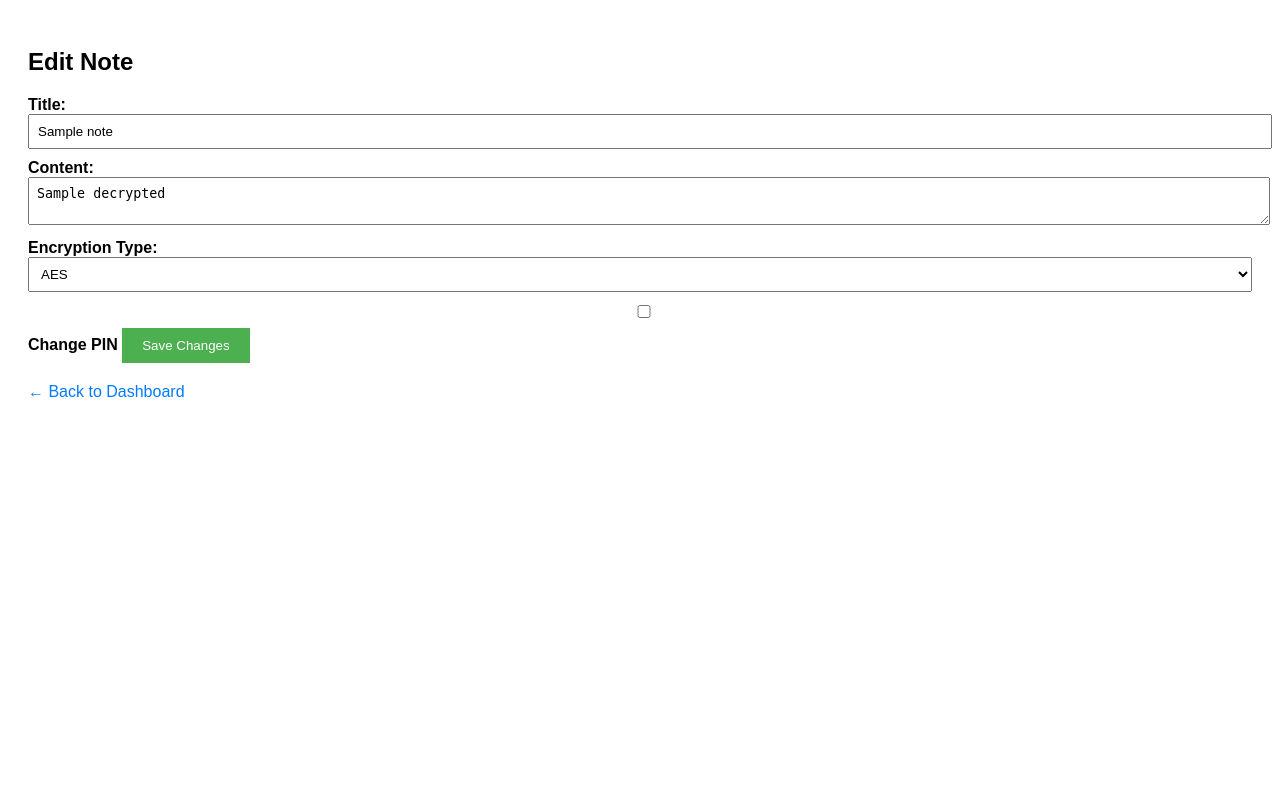
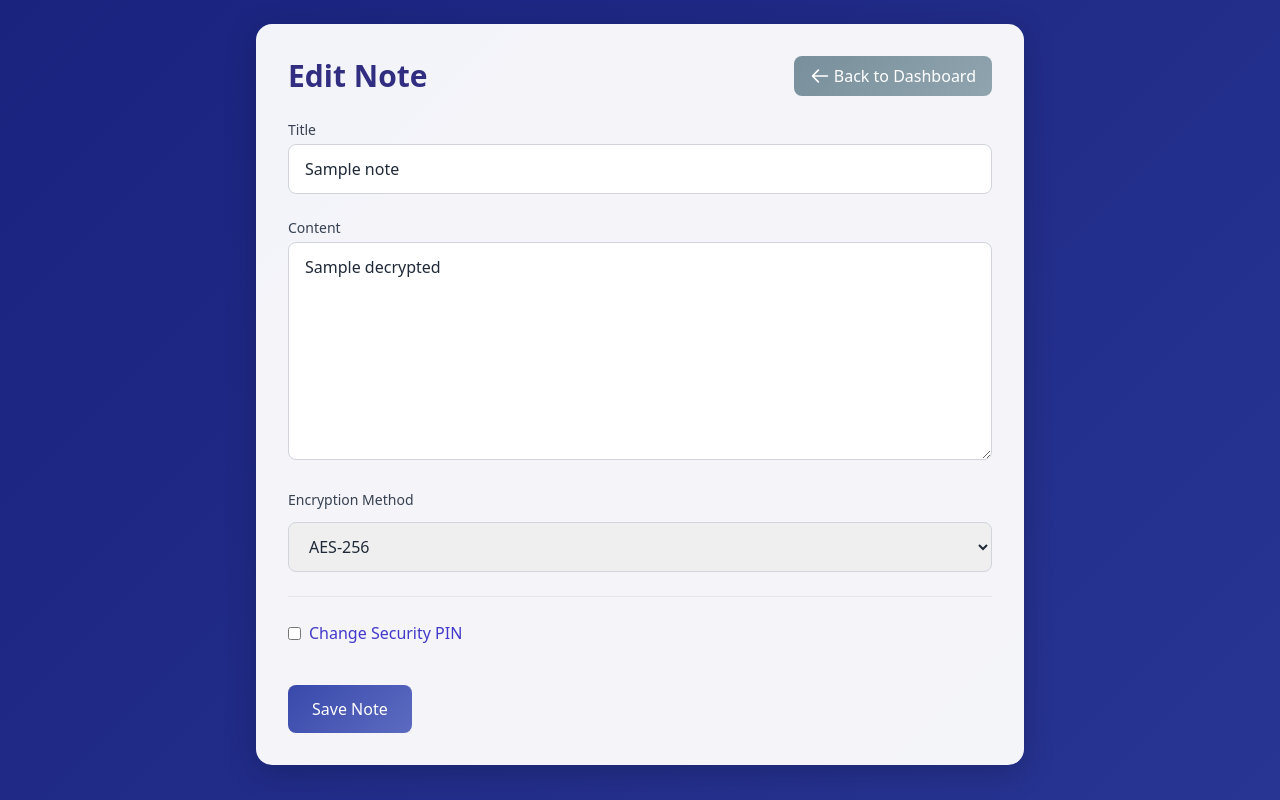
Before and after one commit to Harsha-k04/securanote, a Flask app: template securanote/templates/edit_note.html in a window 1280 px wide. Run offline with Flask 3, Linux system fonts and the light colour scheme; tables that the repository leaves empty hold one stand-in row (values such as "Sample post"); the template is opened without the code that fills it: values that come from a table or form of the project are taken from there, most other values are stand-ins (such as "Sample title", 1, 10 or a date in 2020); parts of the project's set-up code (start-up, migrations or seed data) failed here and were passed over; some libraries are stand-ins or nearby versions.

Commit message:
Update edit_note.html

```diff
--- a/securanote/templates/edit_note.html
+++ b/securanote/templates/edit_note.html
@@ -1,86 +1,101 @@
-<!doctype html>
-<html>
+<!DOCTYPE html>
+<html lang="en">
 <head>
-    <title>Edit Note</title>
+  <meta charset="UTF-8" />
+  <meta name="viewport" content="width=device-width, initial-scale=1.0" />
+  <title>Edit Note - SecuraNote</title>
+  <script src="https://cdn.tailwindcss.com"></script>
   <style>
     body {
-            font-family: Arial, sans-serif;
-            padding: 20px;
+      background: linear-gradient(135deg, #1a237e, #283593);
+      min-height: 100vh;
     }
-
-        input, textarea, select {
-            width: 100%;
-            margin-bottom: 10px;
-            padding: 8px;
+    .note-container {
+      background: rgba(255, 255, 255, 0.95);
+      box-shadow: 0 8px 32px rgba(0, 0, 0, 0.2);
+      border-radius: 16px;
     }
-
-        label {
-            font-weight: bold;
+    .btn-primary {
+      background: linear-gradient(135deg, #3949ab, #5c6bc0);
+      transition: all 0.3s ease;
     }
-
-        #pin-field {
-            margin-top: 10px;
+    .btn-primary:hover {
+      background: linear-gradient(135deg, #303f9f, #3f51b5);
+      transform: translateY(-2px);
     }
-
-        button {
-            padding: 10px 20px;
-            background-color: #4CAF50;
-            color: white;
-            border: none;
-            cursor: pointer;
+    .btn-secondary {
+      background: linear-gradient(135deg, #78909c, #90a4ae);
+      transition: all 0.3s ease;
     }
-
-        button:hover {
-            background-color: #45a049;
+    .btn-secondary:hover {
+      background: linear-gradient(135deg, #607d8b, #78909c);
+      transform: translateY(-2px);
     }
-
-        a {
-            display: inline-block;
-            margin-top: 20px;
-            text-decoration: none;
-            color: #007BFF;
-        }
-
-        a:hover {
-            text-decoration: underline;
+    .encryption-option.selected {
+      border-color: #3949ab;
+      background-color: rgba(57, 73, 171, 0.1);
     }
   </style>
 </head>
-<body>
-    <h2>Edit Note</h2>
+<body class="p-4 md:p-6 font-sans text-gray-800">
+  <div class="max-w-3xl mx-auto note-container p-6 md:p-8">
+    <form method="POST">
+      <div class="flex justify-between items-center mb-6">
+        <h1 class="text-2xl md:text-3xl font-bold text-indigo-900">Edit Note</h1>
+        <a href="{{ url_for('notes.dashboard') }}" class="btn-secondary px-4 py-2 rounded-lg text-white font-medium flex items-center">
+          <svg xmlns="http://www.w3.org/2000/svg" class="h-5 w-5 mr-1" fill="none" viewBox="0 0 24 24" stroke="currentColor">
+            <path stroke-linecap="round" stroke-linejoin="round" stroke-width="2" d="M10 19l-7-7m0 0l7-7m-7 7h18" />
+          </svg>
+          Back to Dashboard
+        </a>
+      </div>
 
-    <form method="POST">
-        <label>Title:</label>
-        <input name="title" value="{{ note.title }}" required>
+      <div class="space-y-6">
+        <div>
+          <label for="noteTitle" class="block text-sm font-medium text-gray-700 mb-1">Title</label>
+          <input type="text" id="noteTitle" name="title" value="{{ note.title }}" required class="w-full px-4 py-3 border border-gray-300 rounded-lg focus:ring-2 focus:ring-indigo-500 focus:border-indigo-500">
+        </div>
 
-        <label>Content:</label>
-        <textarea name="content" required>{{ decrypted }}</textarea>
+        <div>
+          <label for="noteContent" class="block text-sm font-medium text-gray-700 mb-1">Content</label>
+          <textarea id="noteContent" name="content" rows="8" required class="w-full px-4 py-3 border border-gray-300 rounded-lg focus:ring-2 focus:ring-indigo-500 focus:border-indigo-500">{{ decrypted }}</textarea>
+        </div>
 
-        <label>Encryption Type:</label>
-        <select name="encryption_type" required>
-            <option value="AES" {% if note.encryption_type == 'AES' %}selected{% endif %}>AES</option>
-            <option value="ChaCha" {% if note.encryption_type == 'ChaCha' %}selected{% endif %}>ChaCha</option>
+        <div>
+          <label class="block text-sm font-medium text-gray-700 mb-3">Encryption Method</label>
+          <select name="encryption_type" class="w-full px-4 py-3 border border-gray-300 rounded-lg focus:ring-2 focus:ring-indigo-500 focus:border-indigo-500">
+            <option value="AES" {% if note.encryption_type == 'AES' %}selected{% endif %}>AES-256</option>
+            <option value="ChaCha" {% if note.encryption_type == 'ChaCha' %}selected{% endif %}>ChaCha20</option>
           </select>
+        </div>
 
-        <label>
-            <input type="checkbox" id="change-pin-toggle" onchange="togglePin()"> Change PIN
+        <!-- Change PIN Toggle -->
+        <div class="border-t pt-6">
+          <label class="flex items-center text-indigo-700 font-medium cursor-pointer">
+            <input type="checkbox" id="changePinToggle" class="mr-2">
+            Change Security PIN
           </label>
 
-        <div id="pin-field" style="display: none;">
-            <label>New 4-digit PIN:</label>
-            <input type="password" name="pin" minlength="4" maxlength="6">
+          <div id="pinField" class="mt-4 hidden">
+            <label for="newPin" class="block text-sm font-medium text-gray-700 mb-1">New 4-digit PIN</label>
+            <input type="password" name="pin" id="newPin" minlength="4" maxlength="6" class="w-full px-4 py-2 border border-gray-300 rounded-lg focus:ring-2 focus:ring-indigo-500 focus:border-indigo-500" placeholder="Enter new PIN">
+          </div>
         </div>
 
-        <button type="submit">Save Changes</button>
+        <!-- Save Button -->
+        <div class="pt-4">
+          <button type="submit" class="btn-primary px-6 py-3 rounded-lg text-white font-medium w-full md:w-auto">Save Note</button>
+        </div>
+      </div>
     </form>
-
-    <a href="{{ url_for('notes.dashboard') }}">← Back to Dashboard</a>
+  </div>
 
   <script>
-        function togglePin() {
-            const pinField = document.getElementById("pin-field");
-            pinField.style.display = pinField.style.display === "none" ? "block" : "none";
-        }
+    // Show/hide PIN field
+    document.getElementById("changePinToggle").addEventListener("change", function() {
+      const pinField = document.getElementById("pinField");
+      pinField.classList.toggle("hidden", !this.checked);
+    });
   </script>
 </body>
 </html>
```
Lines whose indentation alone changed are shown as unchanged.
